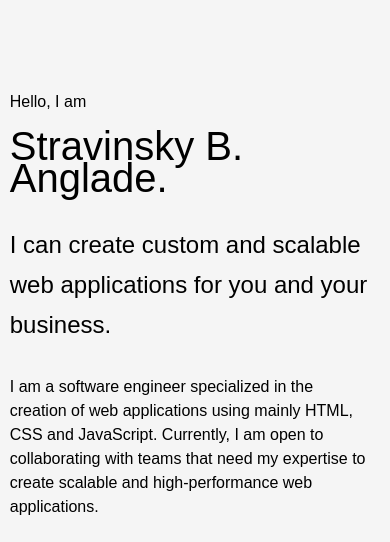
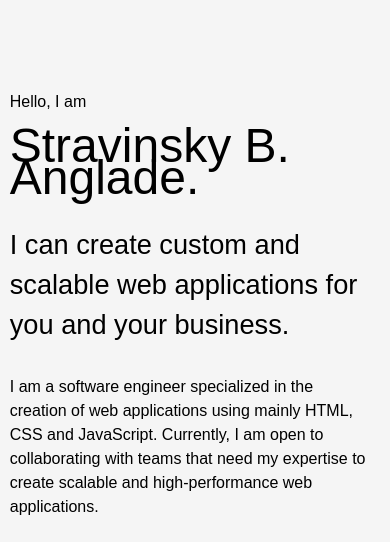
Before and after one commit to vegatch/blog, a website: page index.html in a window 390 px wide. Shown: the part 768-1310 px from the top of the page. Drawn offline with Linux system fonts and the light colour scheme.

```diff
--- a/css/style.css
+++ b/css/style.css
@@ -561,10 +561,10 @@
     }
 
     .my-name{
-        font-size: 2.5rem;
+        font-size: 3rem;
     }
     .my-ability{
-        font-size: 1.5rem;
+        font-size: 1.7rem;
     }
 
     .my-info-container p{
```
